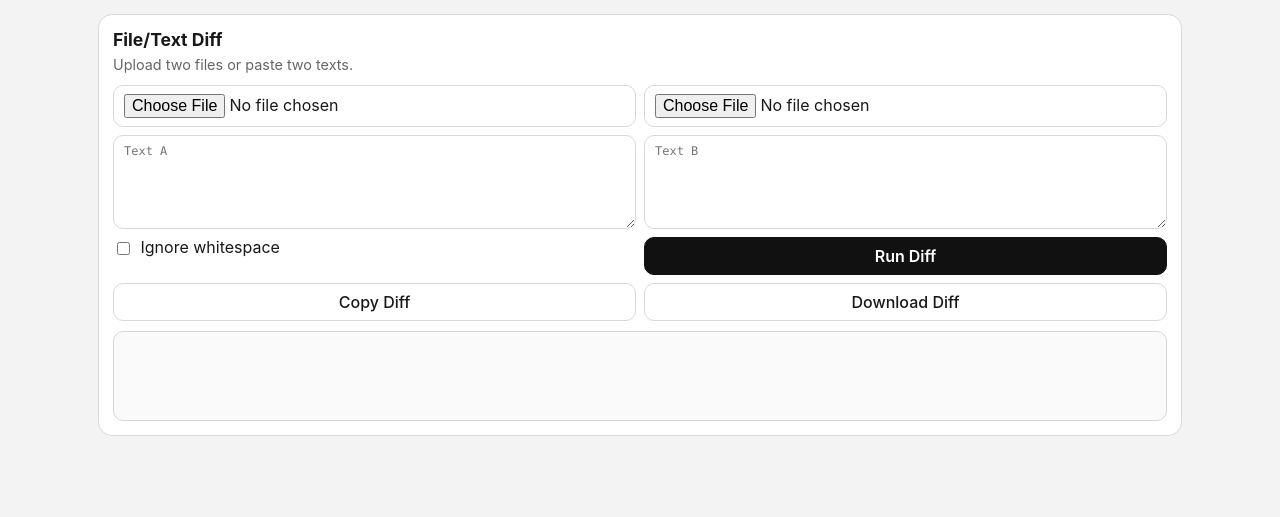
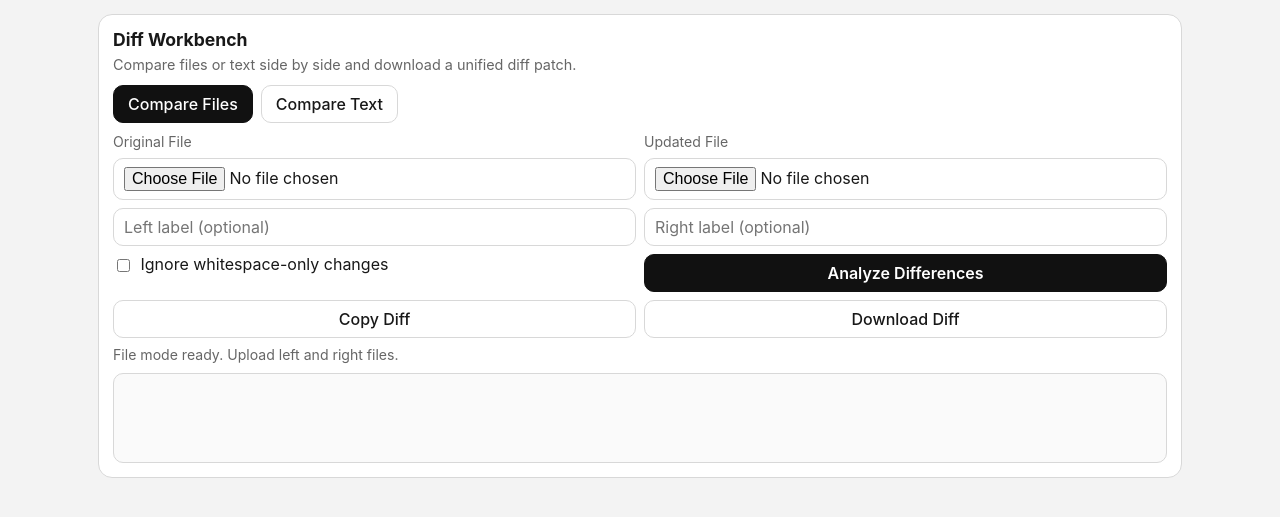
Before and after one commit to FernandoZnga/qa-tools, a Django app: page /diff/ in a window 1280 px wide. Shown: the part 130-647 px from the top of the page. Run offline with Django 5.2, Linux system fonts and the light colour scheme; parts of the project's set-up code (start-up, migrations or seed data) failed here and were passed over.

Commit message:
Enhance diff workbench UI
Rename the diff page to a workbench and add separate file/text comparison modes with clearer labels and guidance. The client-side script now tracks custom source names, validates each mode before submitting, summarizes added/removed lines in the status message, and uses the compared names when downloading the patch.

```diff
--- a/templates/diff.html
+++ b/templates/diff.html
@@ -2,19 +2,51 @@
 
 {% block content %}
 <section class="panel">
-  <h2>File/Text Diff</h2>
-  <p class="hint">Upload two files or paste two texts.</p>
+  <h2>Diff Workbench</h2>
+  <p class="hint">Compare files or text side by side and download a unified diff patch.</p>
+
+  <div class="diff-mode-tabs" role="tablist" aria-label="Diff Mode">
+    <button id="modeFiles" class="secondary active" data-mode="files" role="tab" aria-selected="true">
+      Compare Files
+    </button>
+    <button id="modeText" class="secondary" data-mode="text" role="tab" aria-selected="false">
+      Compare Text
+    </button>
+  </div>
+
+  <div id="paneFiles" class="diff-pane">
     <div class="row two">
+      <div class="diff-col">
+        <label for="diffFileA">Original File</label>
         <input id="diffFileA" type="file" />
+        <input id="diffFileAName" type="text" placeholder="Left label (optional)" />
+      </div>
+      <div class="diff-col">
+        <label for="diffFileB">Updated File</label>
         <input id="diffFileB" type="file" />
+        <input id="diffFileBName" type="text" placeholder="Right label (optional)" />
       </div>
+    </div>
+  </div>
+
+  <div id="paneText" class="diff-pane hidden">
     <div class="row two">
-    <textarea id="diffTextA" placeholder="Text A"></textarea>
-    <textarea id="diffTextB" placeholder="Text B"></textarea>
+      <div class="diff-col">
+        <label for="diffTextAName">Original Label</label>
+        <input id="diffTextAName" type="text" value="original.txt" />
+        <textarea id="diffTextA" placeholder="Paste original text"></textarea>
       </div>
+      <div class="diff-col">
+        <label for="diffTextBName">Updated Label</label>
+        <input id="diffTextBName" type="text" value="updated.txt" />
+        <textarea id="diffTextB" placeholder="Paste updated text"></textarea>
+      </div>
+    </div>
+  </div>
+
   <div class="row two">
-    <label><input id="diffIgnoreWs" type="checkbox" /> Ignore whitespace</label>
-    <button id="diffRun">Run Diff</button>
+    <label><input id="diffIgnoreWs" type="checkbox" /> Ignore whitespace-only changes</label>
+    <button id="diffRun">Analyze Differences</button>
   </div>
   <div class="row two">
     <button id="diffCopy" class="secondary">Copy Diff</button>
@@ -23,19 +55,139 @@
   <div id="diffStatus" class="status"></div>
   <pre id="diffOutput" class="output"></pre>
 </section>
+
+<style>
+  .diff-mode-tabs {
+    display: flex;
+    gap: 8px;
+    margin-bottom: 10px;
+    flex-wrap: wrap;
+  }
+
+  .diff-mode-tabs button {
+    width: auto;
+    padding-left: 14px;
+    padding-right: 14px;
+  }
+
+  .diff-mode-tabs button.active {
+    background: #111;
+    color: #fff;
+    border-color: #111;
+  }
+
+  .diff-pane.hidden {
+    display: none;
+  }
+
+  .diff-col {
+    display: grid;
+    gap: 8px;
+  }
+
+  .diff-col label {
+    font-size: 0.88rem;
+    color: var(--muted);
+  }
+
+  #diffOutput {
+    white-space: pre;
+    overflow: auto;
+    max-height: 480px;
+  }
+</style>
 {% endblock %}
 
 {% block scripts %}
 <script>
+  let currentMode = 'files';
+  let lastFromName = 'a';
+  let lastToName = 'b';
+
+  function toggleMode(mode) {
+    currentMode = mode;
+    const filesActive = mode === 'files';
+    document.getElementById('modeFiles').classList.toggle('active', filesActive);
+    document.getElementById('modeText').classList.toggle('active', !filesActive);
+    document.getElementById('modeFiles').setAttribute('aria-selected', filesActive ? 'true' : 'false');
+    document.getElementById('modeText').setAttribute('aria-selected', filesActive ? 'false' : 'true');
+    document.getElementById('paneFiles').classList.toggle('hidden', !filesActive);
+    document.getElementById('paneText').classList.toggle('hidden', filesActive);
+    document.getElementById('diffStatus').textContent = filesActive
+      ? 'File mode ready. Upload left and right files.'
+      : 'Text mode ready. Paste left and right text.';
+  }
+
+  function sanitizeName(value) {
+    return (value || 'diff')
+      .toLowerCase()
+      .replace(/[^a-z0-9._-]+/g, '-')
+      .replace(/^-+|-+$/g, '')
+      .slice(0, 80) || 'diff';
+  }
+
+  function summarizeDiff(diffText) {
+    const lines = (diffText || '').split('\n');
+    let added = 0;
+    let removed = 0;
+    for (const line of lines) {
+      if (line.startsWith('+++') || line.startsWith('---')) continue;
+      if (line.startsWith('+')) added += 1;
+      if (line.startsWith('-')) removed += 1;
+    }
+    return { added, removed };
+  }
+
+  document.getElementById('modeFiles').addEventListener('click', () => toggleMode('files'));
+  document.getElementById('modeText').addEventListener('click', () => toggleMode('text'));
+
+  document.getElementById('diffFileA').addEventListener('change', (event) => {
+    const file = event.target.files[0];
+    if (file && !document.getElementById('diffFileAName').value.trim()) {
+      document.getElementById('diffFileAName').value = file.name;
+    }
+  });
+
+  document.getElementById('diffFileB').addEventListener('change', (event) => {
+    const file = event.target.files[0];
+    if (file && !document.getElementById('diffFileBName').value.trim()) {
+      document.getElementById('diffFileBName').value = file.name;
+    }
+  });
+
   document.getElementById('diffRun').addEventListener('click', async () => {
     try {
       const formData = new FormData();
+
+      let fromName = 'a';
+      let toName = 'b';
+
+      if (currentMode === 'files') {
         const fileA = document.getElementById('diffFileA').files[0];
         const fileB = document.getElementById('diffFileB').files[0];
+
+        if (!fileA && !fileB) {
+          throw new Error('Upload at least one file to compare.');
+        }
+
         if (fileA) formData.append('file_a', fileA);
         if (fileB) formData.append('file_b', fileB);
-      formData.append('text_a', document.getElementById('diffTextA').value);
-      formData.append('text_b', document.getElementById('diffTextB').value);
+        fromName = document.getElementById('diffFileAName').value.trim() || (fileA ? fileA.name : 'left-file');
+        toName = document.getElementById('diffFileBName').value.trim() || (fileB ? fileB.name : 'right-file');
+      } else {
+        const textA = document.getElementById('diffTextA').value;
+        const textB = document.getElementById('diffTextB').value;
+        if (!textA.trim() && !textB.trim()) {
+          throw new Error('Paste text in at least one side to compare.');
+        }
+        formData.append('text_a', textA);
+        formData.append('text_b', textB);
+        fromName = document.getElementById('diffTextAName').value.trim() || 'original.txt';
+        toName = document.getElementById('diffTextBName').value.trim() || 'updated.txt';
+      }
+
+      formData.append('from_name', fromName);
+      formData.append('to_name', toName);
       formData.append('ignore_whitespace', document.getElementById('diffIgnoreWs').checked ? 'true' : 'false');
 
       const res = await fetch('/api/formatter/diff/', {
@@ -45,8 +197,19 @@
       });
       const data = await res.json().catch(() => ({}));
       if (!res.ok) throw new Error(JSON.stringify(data));
-      setOutput('diffOutput', data.diff || 'No differences found.');
-      document.getElementById('diffStatus').textContent = data.has_diff ? 'Diff generated.' : 'No differences found.';
+
+      const output = data.diff || 'No differences found.';
+      lastFromName = data.from_name || fromName;
+      lastToName = data.to_name || toName;
+      setOutput('diffOutput', output);
+
+      if (data.has_diff) {
+        const summary = summarizeDiff(output);
+        document.getElementById('diffStatus').textContent =
+          `Diff generated: ${lastFromName} -> ${lastToName} | +${summary.added} / -${summary.removed}`;
+      } else {
+        document.getElementById('diffStatus').textContent = `No differences found: ${lastFromName} vs ${lastToName}`;
+      }
     } catch (err) {
       setOutput('diffOutput', `Error: ${err.message}`);
       document.getElementById('diffStatus').textContent = 'Diff failed.';
@@ -58,7 +221,10 @@
   });
 
   document.getElementById('diffDownload').addEventListener('click', () => {
-    downloadOutput('diffOutput', 'diff-output.patch', 'diffStatus');
+    const filename = `${sanitizeName(lastFromName)}-vs-${sanitizeName(lastToName)}.patch`;
+    downloadOutput('diffOutput', filename, 'diffStatus');
   });
+
+  toggleMode('files');
 </script>
 {% endblock %}
```
Lines whose indentation alone changed are shown as unchanged.
